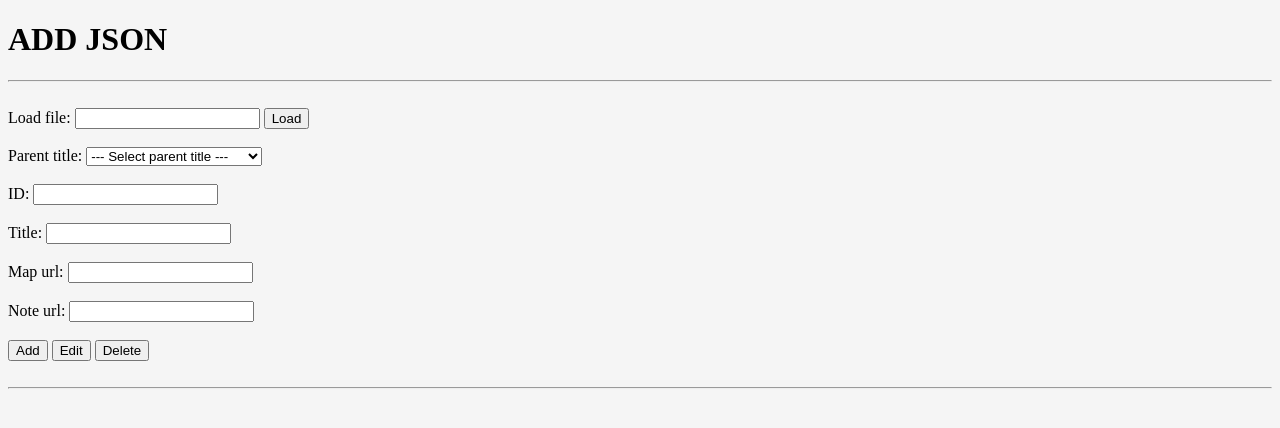
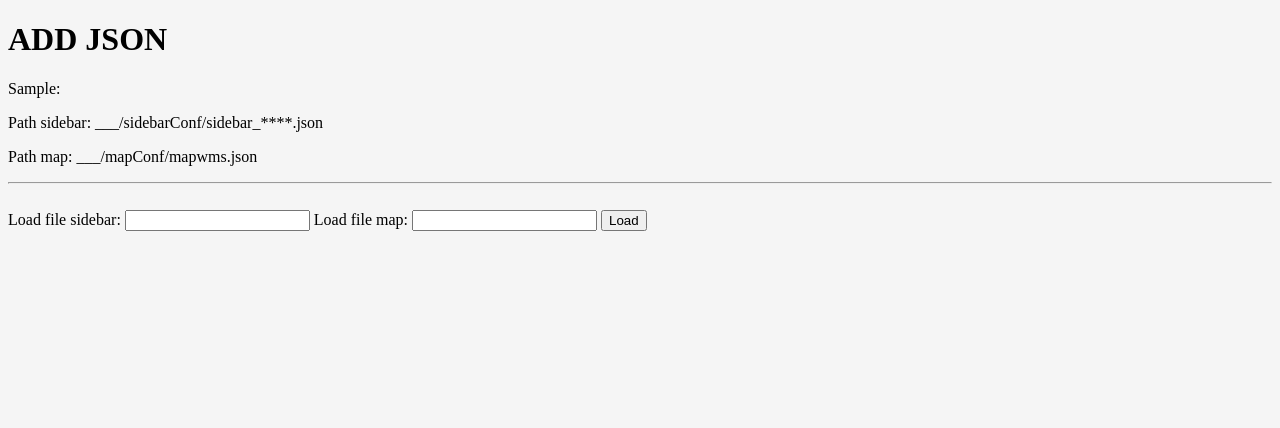
Before and after one commit to hauvi/Json-tool, a PHP site: page / in a window 1280 px wide. Shown: the top 428 px of the page. Run offline with PHP 8.4, Linux system fonts and the light colour scheme.

Commit message:
load file

```diff
--- a/php-json/index.php
+++ b/php-json/index.php
@@ -1,34 +1,72 @@
+<?php
+if (isset($_GET['path_side'])) {
+    $path_side = $_GET['path_side'];
+
+}else{
+    $path_side = '';
+}
+if (isset($_GET['path_map'])) {
+    $path_map = $_GET['path_map'];
+}else{
+    $path_map = '';
+}
+
+?>
 <!DOCTYPE html>
 <html lang="en">
 
 <head>
-    <!-- <meta charset="UTF-8"> -->
     <meta http-equiv="Content-Type" content="text/html; charset=UTF-8">
     <meta http-equiv="X-UA-Compatible" content="IE=edge">
     <meta name="viewport" content="width=device-width, initial-scale=1.0">
     <title>Edit JSON</title>
-    <!-- <link rel="stylesheet" href="../sinhthai_tayninh/export/tabselect.css"> -->
-
+    <style>
+        a {
+            text-decoration: none;
+            color: black;
+        }
+        a:hover {
+            color: gray;
+        }
+    </style>
 </head>
 
 <body style="background-color: whitesmoke;">
     <form action="" method="get">
-        <h1 style="text-transform: uppercase;">add json</h1>
+        <h1 style="text-transform: uppercase;"><a href="./">add json</a></h1>
+        <p>Sample:</p>
+        <p>Path sidebar: ___/sidebarConf/sidebar_****.json</p>
+        <p>Path map: ___/mapConf/mapwms.json</p>
         <hr><br>
-        <label for="path_folder">Load file:</label>
-        <input type="text" id="id" name="id">
+        <label for="path_side">Load file sidebar:</label>
+        <input type="text" id="path_side" name="path_side" value="<?php echo $path_side;?>">
+        <label for="path_map">Load file map:</label>
+        <input type="text" id="path_map" name="path_map" value="<?php echo $path_map;?>">
         <input type="submit" value="Load" name="submit">
+       <?php
+        if(isset($_GET['submit'])){
+            $submit = $_GET['submit'];
+
+
+        // load file
+        if($submit == 'Load') {
+            $path_side = $_GET['path_side'];
+            $path_map = $_GET['path_map'];
+
+        }
+       ?>
         <br><br>
         <label for="pa_title">Parent title:</label>
         <select name="pa_title" id="pa_title">
-            <?php
-            $data = file_get_contents('phuyen/sidebarConf/sidebar_channuoi.json');
+          <?php
+            $data = file_get_contents($path_side);
             $datasDecoded = json_decode($data, true);
+            $schema = rtrim(ltrim(strpbrk($path_side,"_"), '_'),'.json');
             $pa_title = [];
-            $count = count($datasDecoded['channuoi']['pContent']['pChildContent']);
+            $count = count($datasDecoded[$schema]['pContent']['pChildContent']);
             echo '<option value="">--- Select parent title ---</option>';
             for ($i = 0; $i < $count; $i++) {
-                echo '<option value="' . $datasDecoded['channuoi']['pContent']['pChildContent'][$i]['title'] . '">' . $datasDecoded['channuoi']['pContent']['pChildContent'][$i]['title'] . '</option>';
+                echo '<option value="' . $datasDecoded[$schema]['pContent']['pChildContent'][$i]['title'] . '">' . $datasDecoded[$schema]['pContent']['pChildContent'][$i]['title'] . '</option>';
             };
             ?>
         </select><br><br>
@@ -47,9 +85,15 @@
         <hr><br>
     </form>
     <?php
+    // // load file
+    // if (isset($_GET['submit']) == 'Load') {
+    //     $path = $_GET['path'];
+    //     $a = "'". $path."'";
+    //     echo $a;
+    // }
     //add data
 
-    if (isset($_GET['submit']) == 'Add') {
+    if ($submit == 'Add') {
 
         if ((isset($_GET['id']) && $_GET['pa_title'] && $_GET['map_url'] && $_GET['title'] || $_GET['note_url']) && !empty($_GET['id']) && $_GET['title'] && $_GET['map_url'] && $_GET['pa_title'] || $_GET['note_url']) {
             $id = $_GET['id'];
@@ -58,7 +102,7 @@
             $pa_title = $_GET['pa_title'];
             $note_url = $_GET['note_url'];
             // $datas = file_get_contents('data.json');
-            $data_sidebar = file_get_contents('phuyen/sidebarConf/sidebar_channuoi.json');
+            $data_sidebar = file_get_contents($path_side);
             $data_map = file_get_contents('phuyen/mapConf/mapwms.json');
 
             //Decode the JSON data into a PHP array.
@@ -96,7 +140,7 @@
         }
     }
     // edit data
-    elseif (isset($_GET['submit']) == 'Edit') {
+    elseif ($submit == 'Edit') {
         if ((isset($_GET['id']) || $_GET['title'] || $_GET['map_url'] && $_GET['pa_title'] || $_GET['note_url']) && !empty($_GET['id']) || $_GET['title'] || $_GET['map_url'] && $_GET['pa_title'] || $_GET['note_url']) {
 
             $id = $_GET['id'];
@@ -162,7 +206,7 @@
     }
     // delete data
 
-    elseif (isset($_GET['submit']) == 'Delete') {
+    elseif ($submit == 'Delete') {
         if ((isset($_GET['id']) || $_GET['title'] || $_GET['map_url'] && $_GET['pa_title'] || $_GET['note_url']) && !empty($_GET['id']) || $_GET['title'] || $_GET['map_url'] && $_GET['pa_title'] || $_GET['note_url']) {
             $id = $_GET['id'];
             $title = $_GET['title'];
@@ -230,18 +274,27 @@
     <form accept-charset="utf-8">
         <?php
         // header('Content-Type: text/html; charset=UTF-8');
-        $data = file_get_contents('phuyen/sidebarConf/sidebar_channuoi.json');
-        $datasDecoded = json_decode($data, true);
+        $path = 'phuyen/sidebarConf/sidebar_channuoi.json';
+        $data = file_get_contents($path);
+       $datasDecoded = json_decode($data, true);
         // echo $datasDecoded[1]["member"][3]["name"];
         // echo json_encode($datasDecoded);
         // var_dump($datasDecoded)
         // foreach ($datasDecoded['channuoi']['pContent']['pChildContent'][1]['pChildContent'] as $key => $value) {
         //     // if ($value['id'] == 'channuoi_coso_nhayen') {
         //         $data_sidebar_Decoded[$key][0]['channuoi']['pContent']['pChildContent']['pChildContent']['title'] = "hauvi";
-        //         echo json_encode($data_sidebar_Decoded, JSON_UNESCAPED_UNICODE);;
+       // echo json_encode($datasDecoded, JSON_UNESCAPED_UNICODE);;
+
+      // $schema = json_encode($datasDecoded, JSON_UNESCAPED_UNICODE);
+    //    echo  $schema;
+    //   echo rtrim(ltrim(strpbrk($path,"_"), '_'),'.json');
         //     // }
 
         // }
+
+
+    //ket thuc kiem tra co nhan nut sub,it khong
+    }
         ?>
 
     </form>
```
